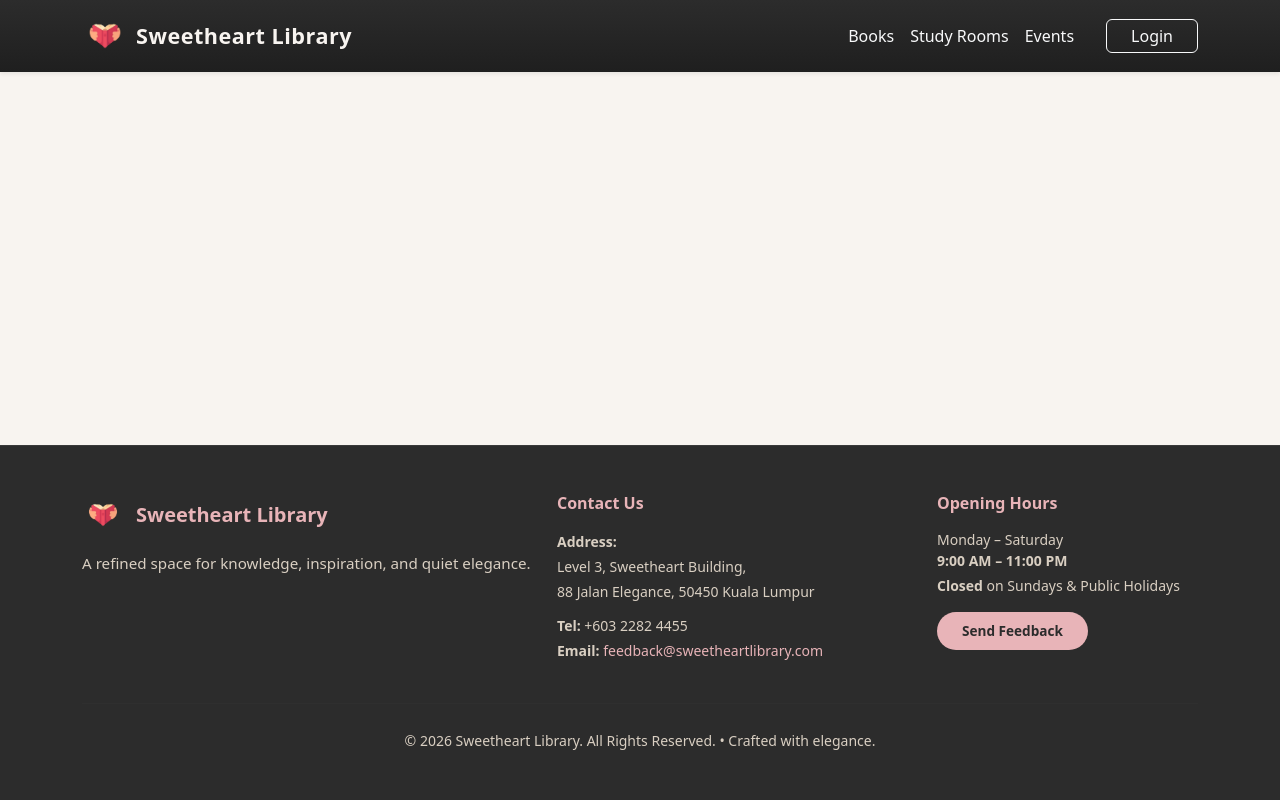
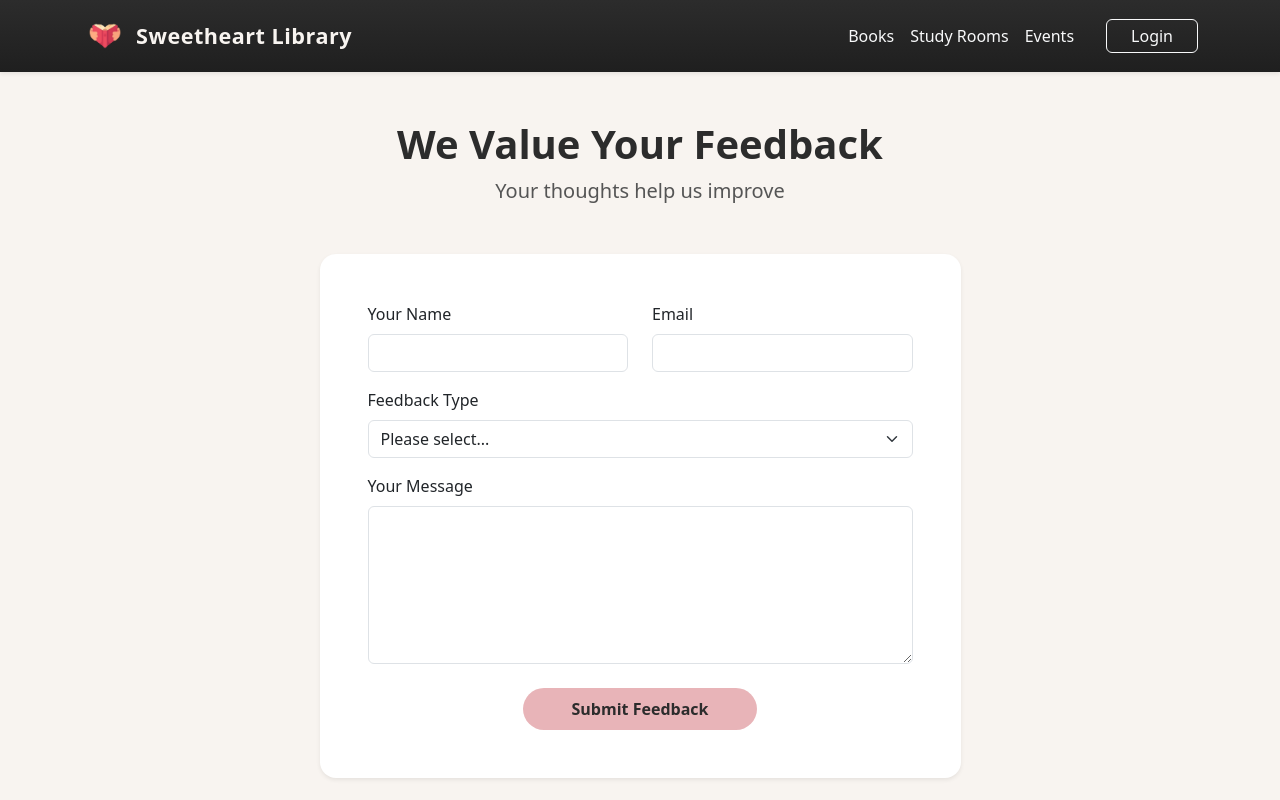
Before and after one commit to angelinechiu/SweetHeartLibrary, a Vue app in the folder sweetheart-library-frontend/: page /feedback in a window 1280 px wide. Shown: the top 800 px of the page. Built offline with nearby package versions, Linux system fonts and the light colour scheme.

Commit message:
feedback

```diff
--- a/sweetheart-library-frontend/src/components/AppHeader.vue
+++ b/sweetheart-library-frontend/src/components/AppHeader.vue
@@ -71,7 +71,7 @@
                 </div>
               </li>
               <li><hr class="dropdown-divider"></li>
-
+              <li v-if="authStore.isUser"><router-link class="dropdown-item" to="/feedback">Send Feedback</router-link></li>
               <li v-if="authStore.isUser">
                 <router-link class="dropdown-item" to="/dashboard">Dashboard</router-link>
               </li>
@@ -83,6 +83,9 @@
               </li>
               <li v-if="authStore.isAdmin">
                 <router-link class="dropdown-item" to="/admin">Admin Dashboard</router-link>
+              </li>
+              <li v-if="authStore.isAdmin">
+                <router-link class="dropdown-item" to="/admin/feedback">View Feedback</router-link>
               </li>
 
               <li><hr class="dropdown-divider"></li>
--- a/sweetheart-library-frontend/src/router/index.js
+++ b/sweetheart-library-frontend/src/router/index.js
@@ -79,7 +79,17 @@ const routes = [
     name: 'Events',
     component: () => import('../views/EventsView.vue')
   },
-
+  {
+    path: '/feedback',
+    name: 'Feedback',
+    component: () => import('../views/FeedbackView.vue')
+  },
+  {
+    path: '/admin/feedback',
+    name: 'AdminFeedback',
+    component: () => import('../views/AdminFeedbackView.vue'),
+    meta: { requiresAuth: true, requiresAdmin: true }
+  },
   // Admin Route
   {
     path: '/admin',
--- /dev/null
+++ b/sweetheart-library-frontend/src/views/AdminFeedbackView.vue
@@ -0,0 +1,92 @@
+<template>
+  <div class="container py-4">
+    <div class="d-flex justify-content-between align-items-center mb-4">
+      <h2 class="fw-bold" style="color: #2C2C2C;">User Feedback</h2>
+      <span class="badge bg-primary">{{ feedbacks.length }} Total</span>
+    </div>
+
+    <div v-if="feedbacks.length === 0" class="text-center py-5">
+      <p class="text-muted">No feedback received yet.</p>
+    </div>
+
+    <div v-else class="card border-0 shadow-sm">
+      <div class="table-responsive">
+        <table class="table table-hover mb-0">
+          <thead class="table-light">
+            <tr>
+              <th>Date</th>
+              <th>Name</th>
+              <th>Email</th>
+              <th>Type</th>
+              <th>Message</th>
+              <th>Status</th>
+              <th>Action</th>
+            </tr>
+          </thead>
+          <tbody>
+            <tr v-for="fb in feedbacks" :key="fb.id">
+              <td>{{ new Date(fb.created_at).toLocaleDateString() }}</td>
+              <td>{{ fb.name }}</td>
+              <td>{{ fb.email }}</td>
+              <td><span class="badge bg-secondary">{{ fb.type }}</span></td>
+              <td style="max-width: 280px;">{{ fb.message }}</td>
+              <td>
+                <select v-model="fb.status" @change="updateStatus(fb)" class="form-select form-select-sm">
+                  <option value="New">New</option>
+                  <option value="In Progress">In Progress</option>
+                  <option value="Resolved">Resolved</option>
+                </select>
+              </td>
+              <td>
+                <button class="btn btn-sm btn-outline-danger" @click="deleteFeedback(fb.id)">Delete</button>
+              </td>
+            </tr>
+          </tbody>
+        </table>
+      </div>
+    </div>
+  </div>
+</template>
+
+<script setup>
+import { ref, onMounted } from 'vue'
+import api from '../services/api.js'
+
+const feedbacks = ref([])
+
+const loadFeedback = async () => {
+  try {
+    const res = await api.get('/feedback.php')
+    feedbacks.value = res.data
+  } catch (error) {
+    console.error('Failed to load feedback', error)
+  }
+}
+
+const updateStatus = async (feedback) => {
+  try {
+    await api.put('/feedback.php', {
+      id: feedback.id,
+      status: feedback.status
+    })
+    alert('Status updated successfully')
+  } catch (error) {
+    console.error('Failed to update status', error)
+    alert('Failed to update status')
+  }
+}
+
+const deleteFeedback = async (id) => {
+  if (!confirm('Are you sure you want to delete this feedback?')) return
+
+  try {
+    await api.delete(`/feedback.php?id=${id}`)
+    feedbacks.value = feedbacks.value.filter(f => f.id !== id)
+  } catch (error) {
+    console.error('Failed to delete feedback', error)
+    alert('Failed to delete feedback')
+  }
+}
+
+onMounted(loadFeedback)
+</script>
--- /dev/null
+++ b/sweetheart-library-frontend/src/views/FeedbackView.vue
@@ -0,0 +1,88 @@
+<template>
+  <div class="py-5" style="background-color: #F8F4F0; min-height: 80vh;">
+    <div class="container">
+      <div class="row justify-content-center">
+        <div class="col-lg-7">
+          <div class="text-center mb-5">
+            <h1 class="fw-bold" style="color: #2C2C2C;">We Value Your Feedback</h1>
+            <p class="lead" style="color: #555;">Your thoughts help us improve</p>
+          </div>
+
+          <div v-if="submitted" class="alert alert-success text-center py-4 rounded-4">
+            <h5>Thank you!</h5>
+            <p class="mb-0">Your feedback has been submitted successfully.</p>
+          </div>
+
+          <div v-else class="card border-0 shadow-sm p-4 p-md-5 rounded-4">
+            <form @submit.prevent="submitFeedback">
+              <div class="row">
+                <div class="col-md-6 mb-3">
+                  <label class="form-label fw-medium">Your Name</label>
+                  <input v-model="form.name" type="text" class="form-control" required>
+                </div>
+                <div class="col-md-6 mb-3">
+                  <label class="form-label fw-medium">Email</label>
+                  <input v-model="form.email" type="email" class="form-control" required>
+                </div>
+              </div>
+
+              <div class="mb-3">
+                <label class="form-label fw-medium">Feedback Type</label>
+                <select v-model="form.type" class="form-select" required>
+                  <option value="">Please select...</option>
+                  <option value="General">General Feedback</option>
+                  <option value="Suggestion">Suggestion</option>
+                  <option value="Complaint">Complaint</option>
+                  <option value="Praise">Praise</option>
+                </select>
+              </div>
+
+              <div class="mb-4">
+                <label class="form-label fw-medium">Your Message</label>
+                <textarea v-model="form.message" class="form-control" rows="6" required></textarea>
+              </div>
+
+              <div class="text-center">
+                <button type="submit" class="btn px-5 py-2 fw-semibold"
+                        style="background-color: #E8B4B8; color: #2C2C2C; border-radius: 50px;">
+                  Submit Feedback
+                </button>
+              </div>
+            </form>
+          </div>
+        </div>
+      </div>
+    </div>
+  </div>
+</template>
+
+<script setup>
+import { ref } from 'vue'
+import api from '../services/api.js'   // Make sure you have this file
+
+const form = ref({
+  name: '',
+  email: '',
+  type: '',
+  message: ''
+})
+
+const submitted = ref(false)
+
+const submitFeedback = async () => {
+  try {
+    await api.post('/feedback.php', form.value)
+    submitted.value = true
+
+    // Reset form
+    form.value = { name: '', email: '', type: '', message: '' }
+
+    setTimeout(() => {
+      submitted.value = false
+    }, 3000)
+  } catch (error) {
+    alert('Failed to submit feedback. Please try again.')
+    console.error(error)
+  }
+}
+</script>
```
Also changed, not shown: 1 other file (tests, documents, lock files or other folders).
